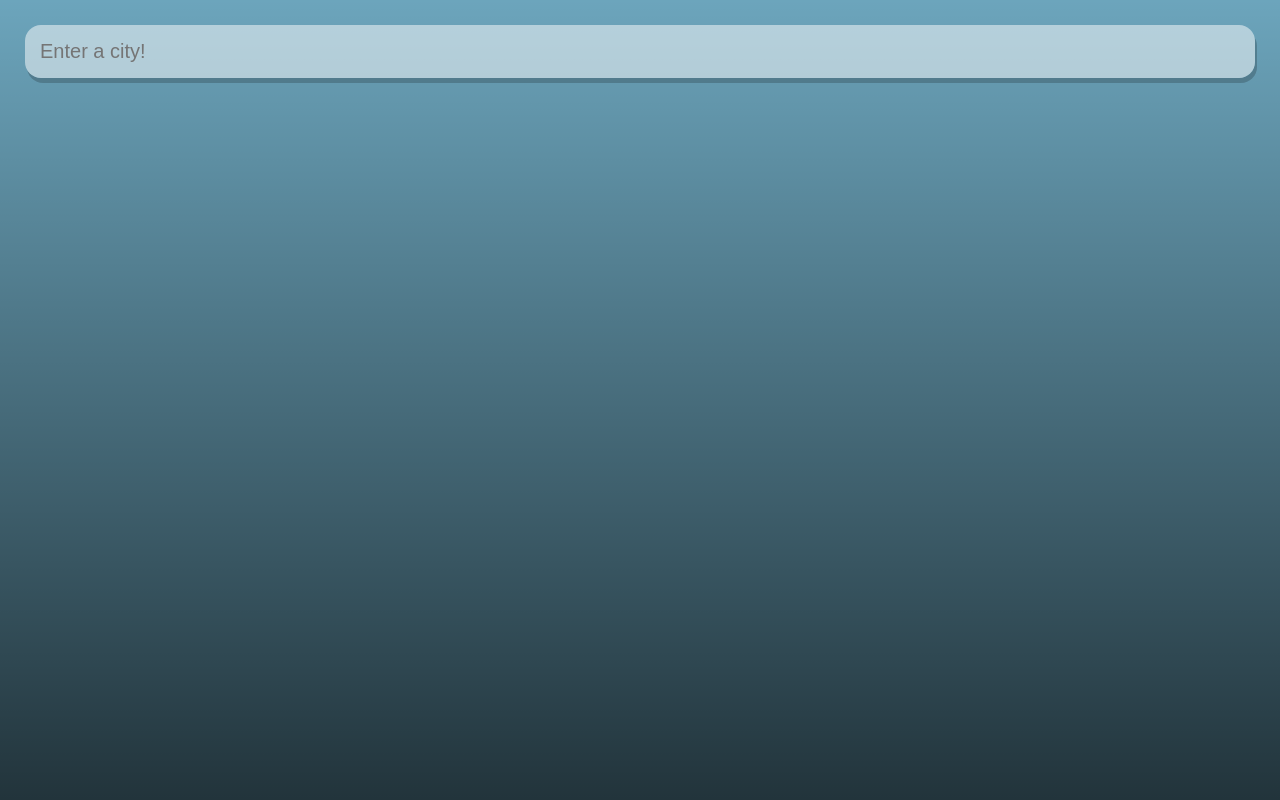
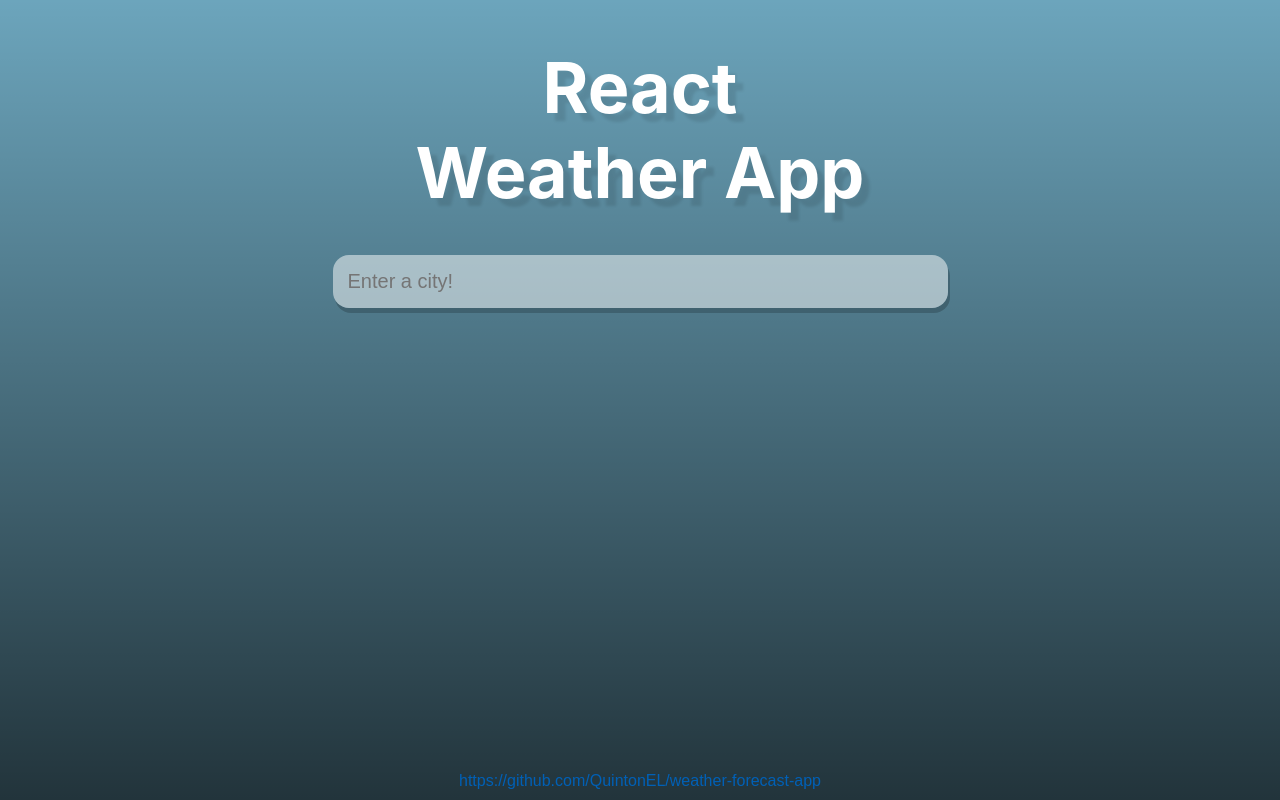
Before and after one commit to QuintonEL/weather-forecast-app, a React (Create React App) app: page / in a window 1280 px wide. Built offline with nearby package versions, Linux system fonts and the light colour scheme.

Commit message:
added cards for data fields, changed some styling

```diff
--- a/src/App.js
+++ b/src/App.js
@@ -1,6 +1,8 @@
 import React, { useState } from "react";
 import Cards from './Components/Cards';
+import DataTracker from "./DataTracker";
 
+//for production this API key would need to be hidden
 const api = {
   key: "8e4863d596f6b5dbac14fc594c9b1ead",
   base: "https://api.openweathermap.org/data/2.5/"
@@ -18,101 +20,6 @@ function App() {
       .then(result => {
         setForecast(result);
         setQuery('');
-
-        //loop through all data, create arrays
-        let temps = [];
-        for (let i = 0; i < result.list.length; i++) {
-          temps.push(result.list[i].main.temp);
-        }
-
-        //split into chunks for each day
-        function chunkArray(myArray, chunk_size){
-          let arrayLength = myArray.length;
-          let tempArray = [];
-
-          for (let i = 0; i < arrayLength; i += chunk_size) {
-              let myChunk = myArray.slice(i, i + chunk_size);
-              // Do something if you want with the group
-              tempArray.push(myChunk);
-          }
-
-          return tempArray;
-        }
-
-        // call function to create nested array for each day of week
-        var oneDay = chunkArray(temps, 8);
-        let roundedOneDay = [];
-        for (let i = 0; i < oneDay.length; i++) {
-          roundedOneDay[i] = oneDay[i].map(item => Math.round(item));
-        }
-        console.log('oneDay', roundedOneDay);
-
-
-        // find the max temp for each day
-        function showMax(days) {
-          let maxTemp = [];
-          let rounded = [];
-          for (let i = 0; i < days.length; i++) {
-            //round the temperatures
-            rounded[i] = days[i].map(item => Math.round(item));
-            maxTemp.push(Math.max(...rounded[i]));
-          }
-          return maxTemp;
-        }
-        console.log('max', showMax(oneDay));
-
-
-        //find the min temp for each day
-        function showMin(days) {
-          let minTemp = [];
-          let rounded = [];
-          for (let i = 0; i < days.length; i++) {
-            //round the temperatures
-            rounded[i] = days[i].map(item => Math.round(item));
-            minTemp.push(Math.min(...rounded[i]));
-          }
-          return minTemp;
-        }
-        console.log('min', showMin(oneDay));
-
-
-        //find the mean temp for each day
-        function showMean(days) {
-          let meanTemp = [];
-          for (let i = 0; i < days.length; i++) {
-            //round the temperatures
-            const average = (array) => array.reduce((a, b) => a + b) / array.length;
-            var rounded = days[i].map(item => Math.round(item));
-            meanTemp.push((average(rounded)));
-          }
-          return meanTemp;
-        }
-        console.log('mean', showMean(oneDay));
-
-
-        //find the mode temp for each day
-        function find_mode(days) {
-          let arr = [];
-          for (let i = 0; i < days.length; i++) {
-            let modeArr = [];
-            let mode = {};
-            let count = 0;
-            //round the temperatures
-            var rounded = days[i].map(item => Math.round(item));
-            rounded.forEach(e => {
-                if (mode[e]) { mode[e]++; }
-                else { mode[e] = 1; }
-
-                if (count<mode[e]) {
-                    modeArr = e;
-                    count = mode[e];
-                }
-            });
-            arr.push(modeArr);
-          }
-          return arr;
-        }
-      console.log('mode', find_mode(oneDay));
       });
     }
   }
@@ -120,6 +27,7 @@ function App() {
   return (
     <div className="app">
       <main>
+        <h1 className="title">React Weather App</h1>
         <div className="search-box">
           <input
             type="text"
@@ -136,10 +44,13 @@ function App() {
             <div className="location-box">
               <div className="location">{forecast.city.name}, {forecast.city.country}</div>
             </div>
-            <Cards forecast={forecast}/>
+            <Cards forecast={forecast} />
+            <DataTracker forecast={forecast}/>
           </div>
         ) : ('')}
-
+        <footer>
+          <a href="https://github.com/QuintonEL/weather-forecast-app">https://github.com/QuintonEL/weather-forecast-app</a>
+        </footer>
       </main>
     </div>
   );
--- a/src/Components/Cards.js
+++ b/src/Components/Cards.js
@@ -1,8 +1,12 @@
-import React, {Component} from "react";
+import React, { Component } from "react";
 
 export default class Cards extends Component{
+
   render () {
+
     return (
+
+      //redundant
       <div className="forecast">
         <div className="col">
           <div className="small-date">{(new Date(this.props.forecast.list[1].dt_txt)).toString().substring(0,15)}</div>
--- a/src/DataTracker.js
+++ b/src/DataTracker.js
@@ -1,7 +1,179 @@
-import React from "react";
+import React, { Component } from "react";
 
-export default class DataTracker extends React.Component {
+export default class DataTracker extends Component {
+  render () {
+
+    //loop through all data, create arrays
+    let temps = [];
+    for (let i = 0; i < this.props.forecast.list.length; i++) {
+      temps.push(this.props.forecast.list[i].main.temp);
+    }
+
+    //split into chunks for each day
+    function chunkArray(myArray, chunk_size){
+      let arrayLength = myArray.length;
+      let tempChunk = [];
+
+      for (let i = 0; i < arrayLength; i += chunk_size) {
+          let myChunk = myArray.slice(i, i + chunk_size);
+          // Do something if you want with the group
+          tempChunk.push(myChunk);
+      }
+
+      return tempChunk;
+    }
+
+    // call function to create nested array for each day of week
+    var oneDay = chunkArray(temps, 8);
+    let roundedOneDay = [];
+    for (let i = 0; i < oneDay.length; i++) {
+      roundedOneDay[i] = oneDay[i].map(item => Math.round(item));
+    }
+    console.log('oneDay', roundedOneDay);
 
 
+    // find the max temp for each day
+    function showMax(days) {
+      let maxTemp = [];
+      let rounded = [];
+      for (let i = 0; i < days.length; i++) {
+        //round the temperatures
+        rounded[i] = days[i].map(item => Math.round(item));
+        maxTemp.push(Math.max(...rounded[i]));
+      }
+      return maxTemp;
+    }
+    console.log('max', showMax(oneDay));
 
+
+    //find the min temp for each day
+    function showMin(days) {
+      let minTemp = [];
+      let rounded = [];
+      for (let i = 0; i < days.length; i++) {
+        //round the temperatures
+        rounded[i] = days[i].map(item => Math.round(item));
+        minTemp.push(Math.min(...rounded[i]));
+      }
+      return minTemp;
+    }
+    console.log('min', showMin(oneDay));
+
+
+    //find the mean temp for each day
+    function showMean(days) {
+      let meanTemp = [];
+      for (let i = 0; i < days.length; i++) {
+        //round the temperatures
+        const average = (array) => array.reduce((a, b) => a + b) / array.length;
+        var rounded = days[i].map(item => Math.round(item));
+        meanTemp.push((average(rounded)));
+      }
+      return meanTemp;
+    }
+    console.log('mean', showMean(oneDay));
+
+
+    //find the mode temp for each day
+    function showMode(days) {
+      let modeResults = [];
+      for (let i = 0; i < days.length; i++) {
+        let modeArr = [];
+        let mode = {};
+        let count = 0;
+        //round the temperatures
+        var rounded = days[i].map(item => Math.round(item));
+        rounded.forEach(e => {
+            if (mode[e]) { mode[e]++; }
+            else { mode[e] = 1; }
+
+            if (count<mode[e]) {
+                modeArr = e;
+                count = mode[e];
+            }
+        });
+        modeResults.push(modeArr);
+      }
+      return modeResults;
+    }
+    console.log('mode', showMode(oneDay));
+
+
+    return (
+
+      //redundant
+      <div className="forecast">
+        <div className="col">
+          <div className="dataTracker">
+            High: {showMax(oneDay)[0]}°C
+          </div>
+          <div className="dataTracker">
+            Low: {showMin(oneDay)[0]}°C
+          </div>
+          <div className="dataTracker">
+            Mean: {showMean(oneDay)[0].toFixed(1)}°C
+          </div>
+          <div className="dataTracker">
+            Mode: {showMode(oneDay)[0]}°C
+          </div>
+        </div>
+        <div className="col">
+          <div className="dataTracker">
+            High: {showMax(oneDay)[1]}°C
+          </div>
+          <div className="dataTracker">
+            Low: {showMin(oneDay)[1]}°C
+          </div>
+          <div className="dataTracker">
+            Mean: {showMean(oneDay)[1].toFixed(1)}°C
+          </div>
+          <div className="dataTracker">
+            Mode: {showMode(oneDay)[1]}°C
+          </div>
+        </div>
+        <div className="col">
+          <div className="dataTracker">
+            High: {showMax(oneDay)[2]}°C
+          </div>
+          <div className="dataTracker">
+            Low: {showMin(oneDay)[2]}°C
+          </div>
+          <div className="dataTracker">
+            Mean: {showMean(oneDay)[2].toFixed(1)}°C
+          </div>
+          <div className="dataTracker">
+            Mode: {showMode(oneDay)[2]}°C
+          </div>
+        </div>
+        <div className="col">
+          <div className="dataTracker">
+            High: {showMax(oneDay)[3]}°C
+          </div>
+          <div className="dataTracker">
+            Low: {showMin(oneDay)[3]}°C
+          </div>
+          <div className="dataTracker">
+            Mean: {showMean(oneDay)[3].toFixed(1)}°C
+          </div>
+          <div className="dataTracker">
+            Mode: {showMode(oneDay)[3]}°C
+          </div>
+        </div>
+        <div className="col">
+          <div className="dataTracker">
+            High: {showMax(oneDay)[4]}°C
+          </div>
+          <div className="dataTracker">
+            Low: {showMin(oneDay)[4]}°C
+          </div>
+          <div className="dataTracker">
+            Mean: {showMean(oneDay)[4].toFixed(1)}°C
+          </div>
+          <div className="dataTracker">
+            Mode: {showMode(oneDay)[4]}°C
+          </div>
+        </div>
+      </div>
+    )
+  }
 }
--- a/src/index.css
+++ b/src/index.css
@@ -6,6 +6,21 @@
 
 body {
   font-family: 'montseratt', sans-serif;
+}
+
+.title {
+  font-family: radnika-next, -apple-system, system-ui, "Segoe UI", Roboto,
+  Oxygen, Ubuntu, Cantarell, "Open Sans", "Helvetica Neue", sans-serif;
+  margin: 2rem 0 5rem 0;
+  padding-top: 20px;
+  padding-bottom: 20px;
+  font-weight: 700;
+  text-shadow: 8px 8px 3px rgba(0, 0, 0, 0.1);
+  text-align: center;
+  color: #FFF;
+  margin: auto;
+  width: 40%;
+  font-size: 70px;
 }
 
 .app {
@@ -22,8 +37,10 @@ main {
 }
 
 .search-box{
-  width: 100%;
-  margin: 0 0 75px;
+  width: 50%;
+  margin: auto;
+  margin-bottom: 75px;
+  margin-top: 20px;
 }
 
 .search-box .search-bar {
@@ -100,10 +117,17 @@ main {
 .forecast {
   display: flex;
   flex-wrap: wrap;
+
+  width: 70%;
+  height: 13em;
+  margin: auto;
+  gap: 1%;
 }
 
 .col {
   flex: 1 0 18%;
+  display: flex;
+  flex-direction: column;
   justify-content: center;
   margin: 5px;
   background-color: rgba(255, 255, 255, 0.2);
@@ -116,6 +140,31 @@ main {
 
 .col .temp {
   text-shadow: 1px 3px rgba(50, 50, 70, 0.5);
-  font-size: 50px;
+  font-size: 60px;
   font-weight: 700;
 }
+
+.dataTracker {
+  font-size: 25px;
+}
+
+footer {
+  position: fixed;
+  left: 0;
+  bottom: 0;
+  width: 100%;
+  padding-bottom: 10px;
+  color: white;
+  text-align: center;
+}
+
+a {
+  color: #0060B6;
+  text-decoration: none;
+}
+
+a:hover {
+  color:#00A0C6;
+  text-decoration: none;
+  cursor:pointer;
+}
```
